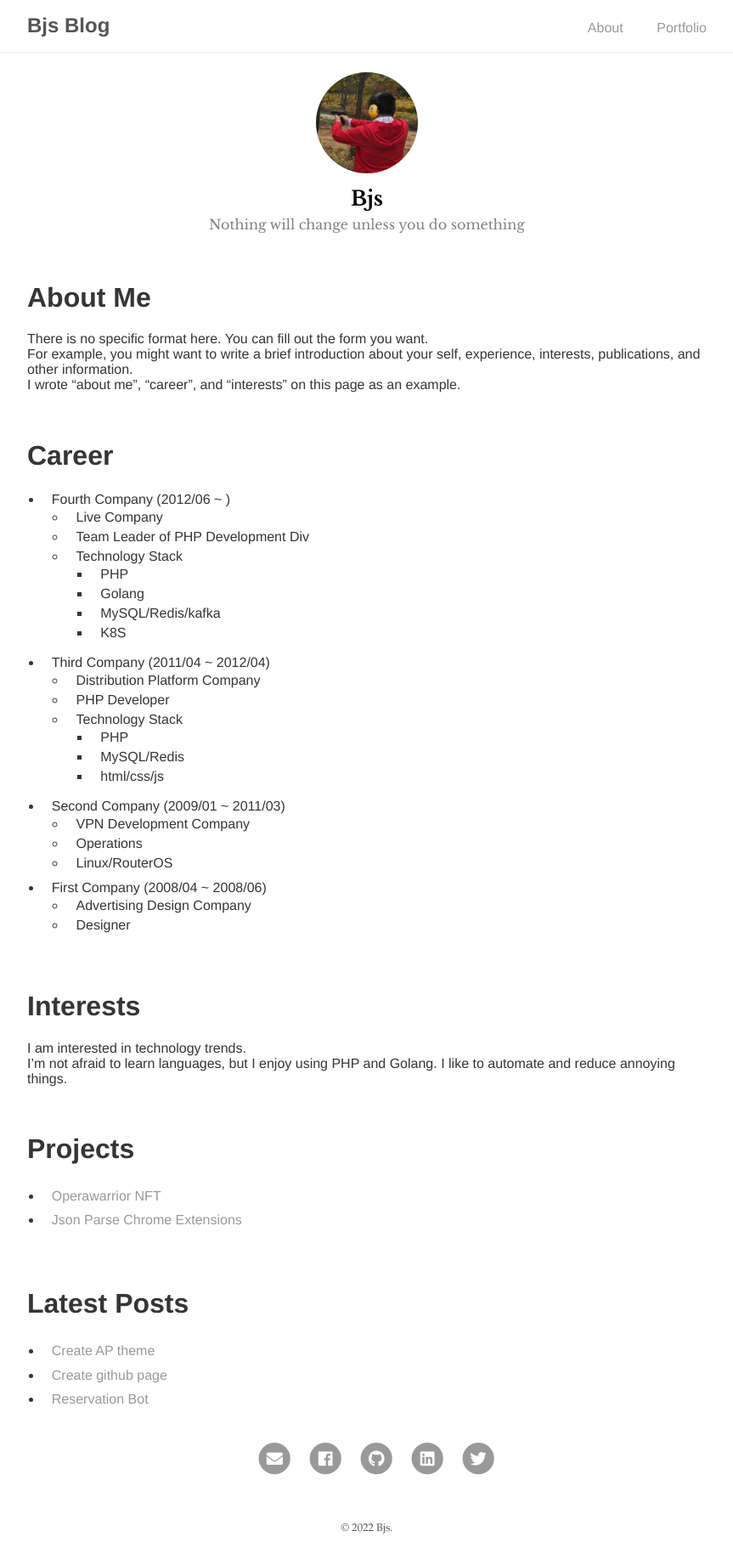
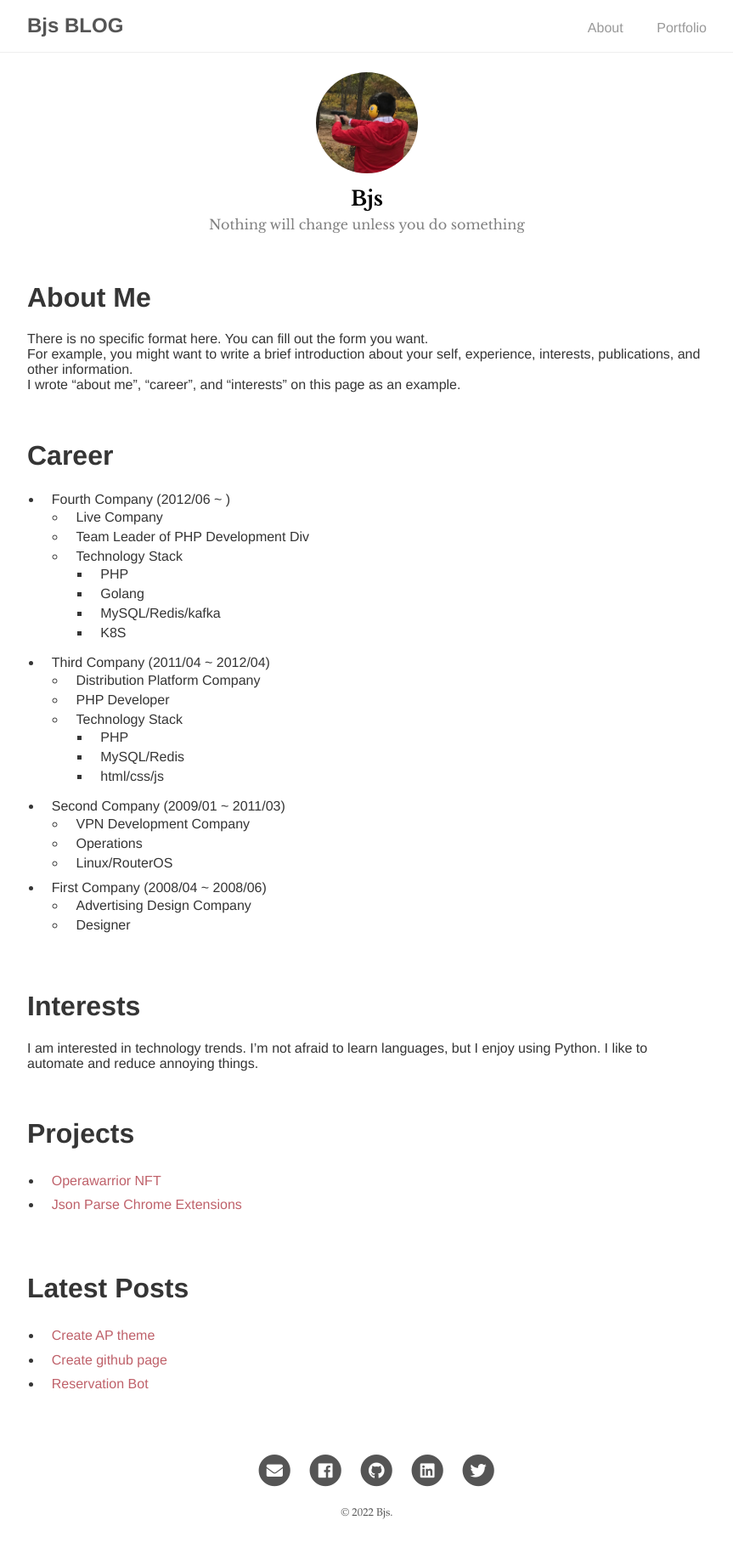
Before and after one commit to banjuanshu/banjuanshu.github.io, a Jekyll site: the page built from docs/index.md, in a window 1280 px wide. Shown: the whole page at 85% size, without its empty margins (208-1071 px from the left). Built offline with Jekyll 4.4.1, drawn with Linux system fonts in a browser that asks for light colours.

Commit message:
fix(base): init

```diff
--- a/docs/_config.yml
+++ b/docs/_config.yml
@@ -1,5 +1,5 @@
 # Site settings
-title: Bjs Blog
+title: Bjs BLOG
 baseurl: "/"
 url: "https://banjuanshu.github.io"
 google_analytics: "G-QE6N2DJECK" # Tracking ID, e.g. "UA-000000-01"
--- a/docs/_layouts/about.html
+++ b/docs/_layouts/about.html
@@ -27,12 +27,5 @@ layout: base
         </ul>
     </div>
 
-    <div class="social-layer">
-      <div class="social-icons">
-        <ul>
-          {% include icons.html %}
-        </ul>
-      </div>
-    </div>
   </div>
 </div>
--- a/docs/_layouts/base.html
+++ b/docs/_layouts/base.html
@@ -21,6 +21,15 @@
     </main>
 
     <footer>
+
+      <div class="social-layer">
+        <div class="social-icons">
+          <ul>
+            {% include icons.html %}
+          </ul>
+        </div>
+      </div>
+
       <span>
         &copy; <time datetime="{{ site.time }}">{{ site.time | date: '%Y' }}</time> {{ site.author.name }}.
       </span>
--- a/docs/_sass/base/_base.scss
+++ b/docs/_sass/base/_base.scss
@@ -77,3 +77,8 @@ img {
 td {
   vertical-align: top;
 }
+
+main a {
+  color: #bf616a;
+  text-decoration: none;
+}
--- a/docs/index.md
+++ b/docs/index.md
@@ -42,11 +42,12 @@ I wrote "about me", "career", and "interests" on this page as an example.
 
 # Interests
 I am interested in technology trends.
-I'm not afraid to learn languages, but I enjoy using PHP and Golang.
+I'm not afraid to learn languages, but I enjoy using Python.
 I like to automate and reduce annoying things.
+
 
 <br/>
 
 # Projects
-* [Operawarrior NFT](http://www.operawarrior.com/){:target="\_blank"}
-* [Json Parse Chrome Extensions](http://www.operawarrior.com/){:target="\_blank"}
+* [Operawarrior NFT](https://www.operawarrior.com/){:target="\_blank"}
+* [Json Parse Chrome Extensions](https://chrome.google.com/webstore/detail/jsonbjs/elkijihmlkiopckafeadaodcaifolkjb){:target="\_blank"}
```
